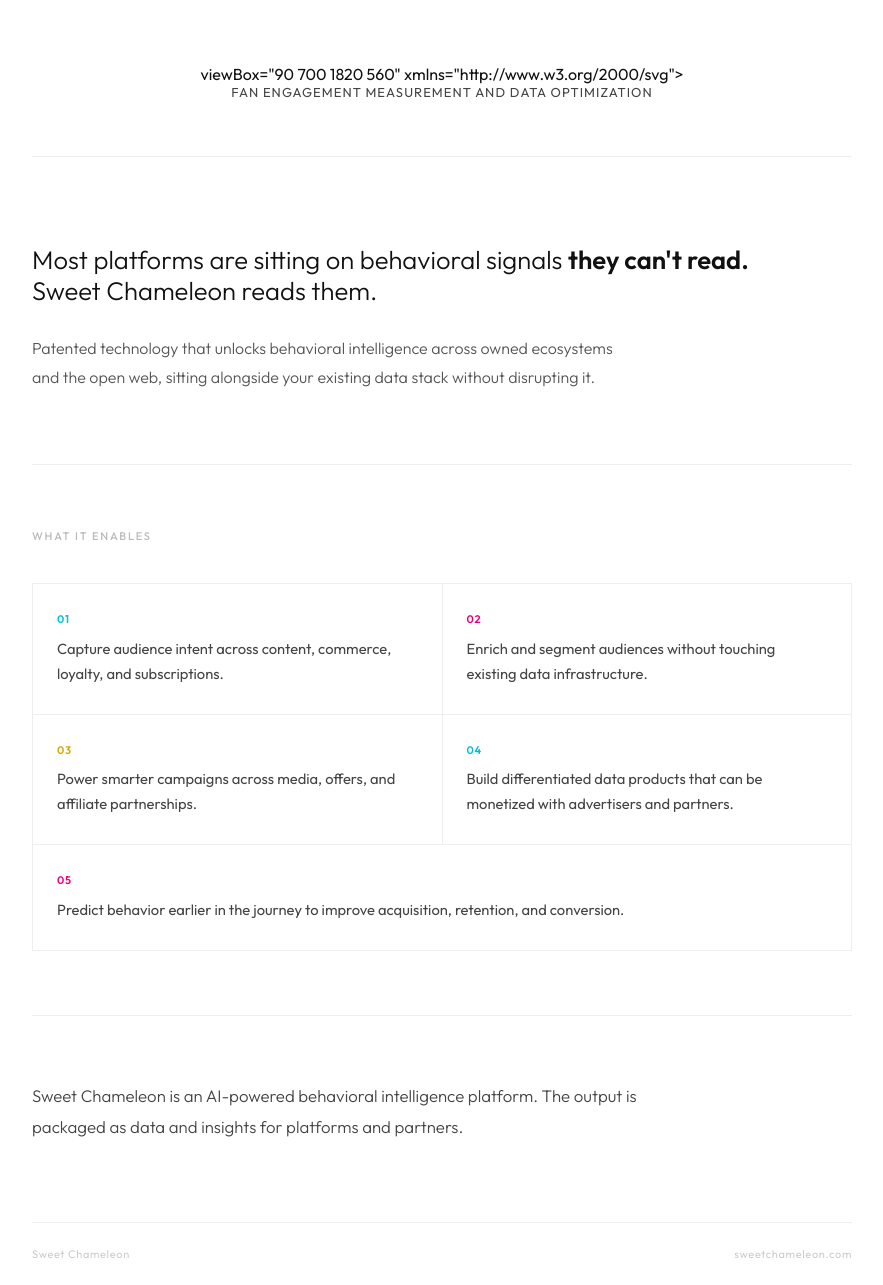
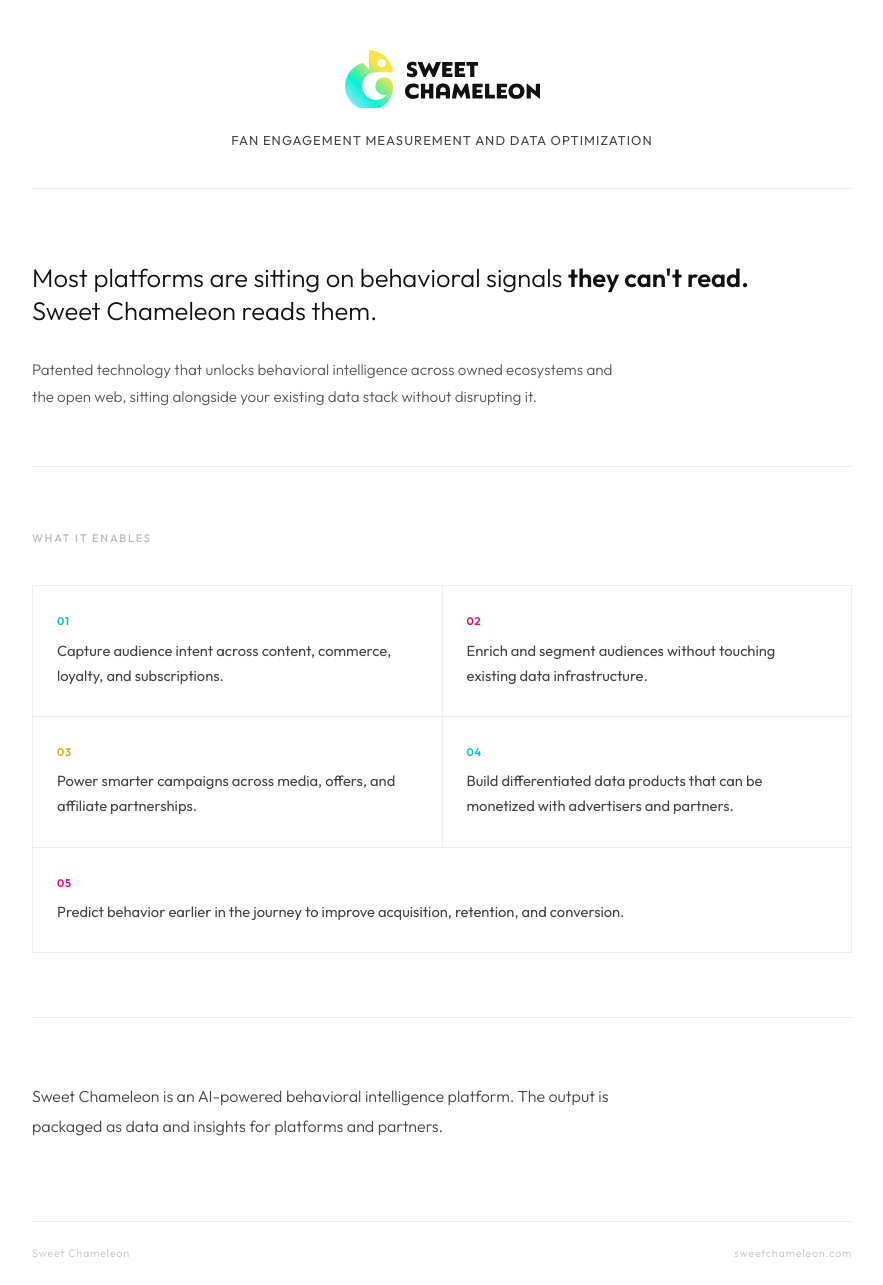
Before and after one commit to michaeljdub/sweetchameleon, a plain HTML site: page index.html in a window 1280 px wide. Shown: the whole page, without its empty margins (198-1081 px from the left). Drawn offline with Linux system fonts and the light colour scheme.

Commit message:
Update index.html

```diff
--- a/index.html
+++ b/index.html
@@ -10,13 +10,13 @@
   *, *::before, *::after { box-sizing: border-box; margin: 0; padding: 0; }
   body { font-family: 'Outfit', sans-serif; background: #fff; color: #111; -webkit-font-smoothing: antialiased; }
   .wrap { max-width: 900px; margin: 0 auto; padding: 0 2.5rem; }
-  .sc-header { padding: 4rem 0 3.5rem; text-align: center; border-bottom: 1px solid #eee; }
+  .sc-header { padding: 3rem 0 2.5rem; text-align: center; border-bottom: 1px solid #eee; }
   .sc-header .logo { height: 60px; width: auto; margin-bottom: 1.25rem; }
   .sc-header .tagline { font-size: 13px; font-weight: 400; color: #444; letter-spacing: 0.08em; text-transform: uppercase; }
-  .hero { padding: 5.5rem 0 4.5rem; }
-  .hero h1 { font-size: clamp(1.2rem, 2.2vw, 1.6rem); font-weight: 300; line-height: 1.2; color: #111; max-width: 740px; margin-bottom: 1.75rem; }
+  .hero { padding: 4.5rem 0 3.5rem; }
+  .hero h1 { font-size: clamp(1.2rem, 2.2vw, 1.6rem); font-weight: 300; line-height: 1.3; color: #111; max-width: 740px; margin-bottom: 1.75rem; }
   .hero h1 strong { font-weight: 600; }
-  .hero p { font-size: 1rem; font-weight: 300; line-height: 1.8; color: #555; max-width: 600px; }
+  .hero p { font-size: 0.95rem; font-weight: 300; line-height: 1.8; color: #555; max-width: 600px; }
   .divider { height: 1px; background: #eee; }
   .capabilities { padding: 4rem 0; }
   .section-label { font-size: 11px; font-weight: 500; letter-spacing: 0.16em; text-transform: uppercase; color: #bbb; margin-bottom: 2.5rem; }
@@ -25,13 +25,13 @@
   .cap-num { font-size: 11px; font-weight: 600; margin-bottom: 0.6rem; letter-spacing: 0.06em; }
   .cap-item p { font-size: 0.92rem; font-weight: 400; line-height: 1.7; color: #444; }
   .closing { padding: 4rem 0 5rem; border-top: 1px solid #eee; }
-  .closing p { font-size: 1.05rem; font-weight: 300; line-height: 1.85; color: #444; max-width: 640px; }
+  .closing p { font-size: 1rem; font-weight: 300; line-height: 1.85; color: #444; max-width: 640px; }
   .sc-footer { border-top: 1px solid #eee; padding: 1.5rem 0; display: flex; justify-content: space-between; align-items: center; }
   .sc-footer span { font-size: 11px; color: #ccc; letter-spacing: 0.06em; }
   @media (max-width: 580px) {
     .cap-grid { grid-template-columns: 1fr; }
     .hero { padding: 3rem 0 2.5rem; }
-    .sc-header .logo { height: 80px; }
+    .sc-header .logo { height: 40px; }
   }
 </style>
 </head>
@@ -39,7 +39,7 @@
 <div class="wrap">
 
   <header class="sc-header">
-   viewBox="90 700 1820 560" xmlns="http://www.w3.org/2000/svg">
+    <svg class="logo" viewBox="90 700 1820 560" xmlns="http://www.w3.org/2000/svg">
       <defs>
         <linearGradient id="scgrad" gradientUnits="userSpaceOnUse" x1="152.4" y1="1210.9" x2="525.2" y2="838.1">
           <stop offset="0.009" style="stop-color:#7EE8FA"/>
```
